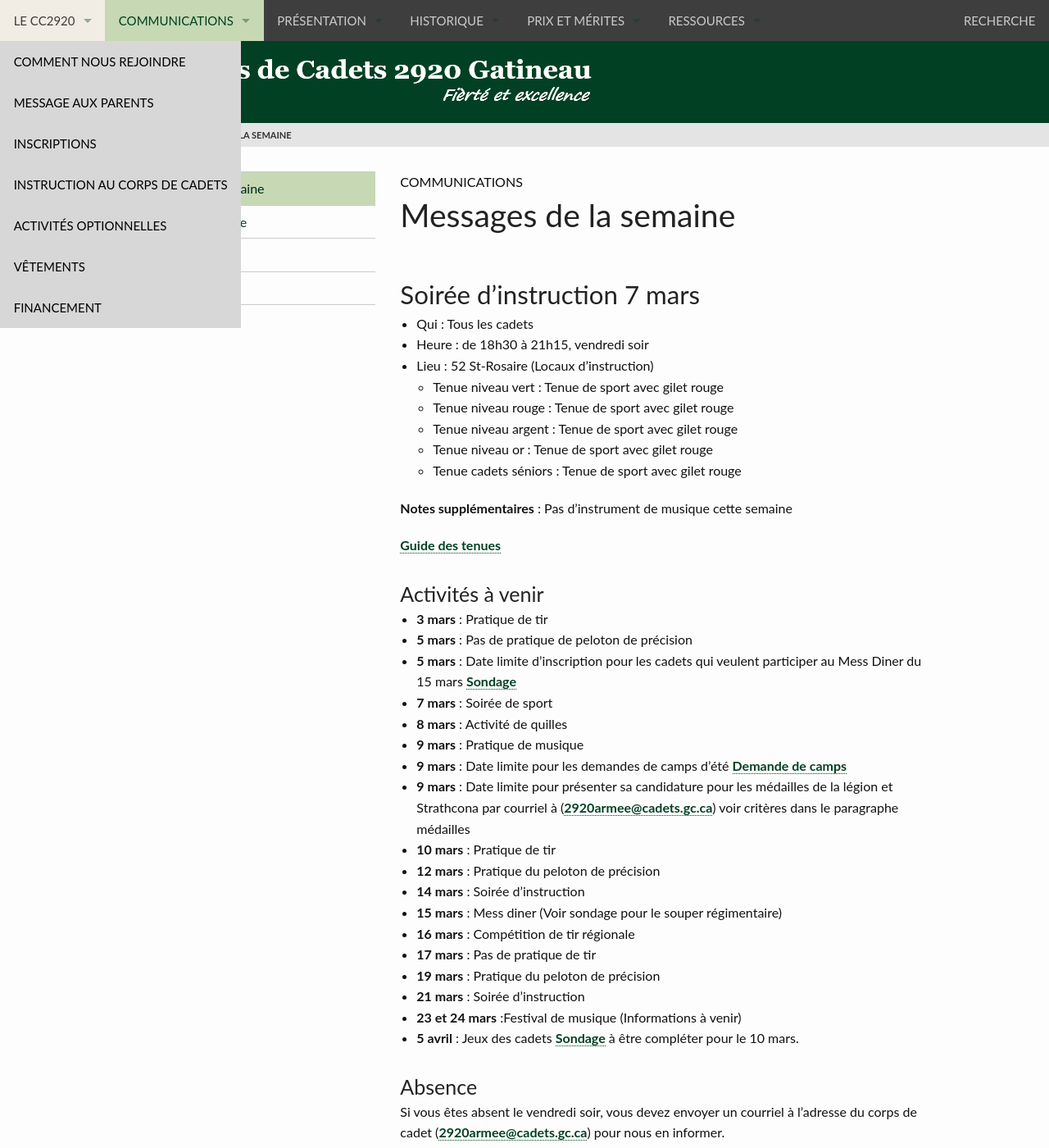
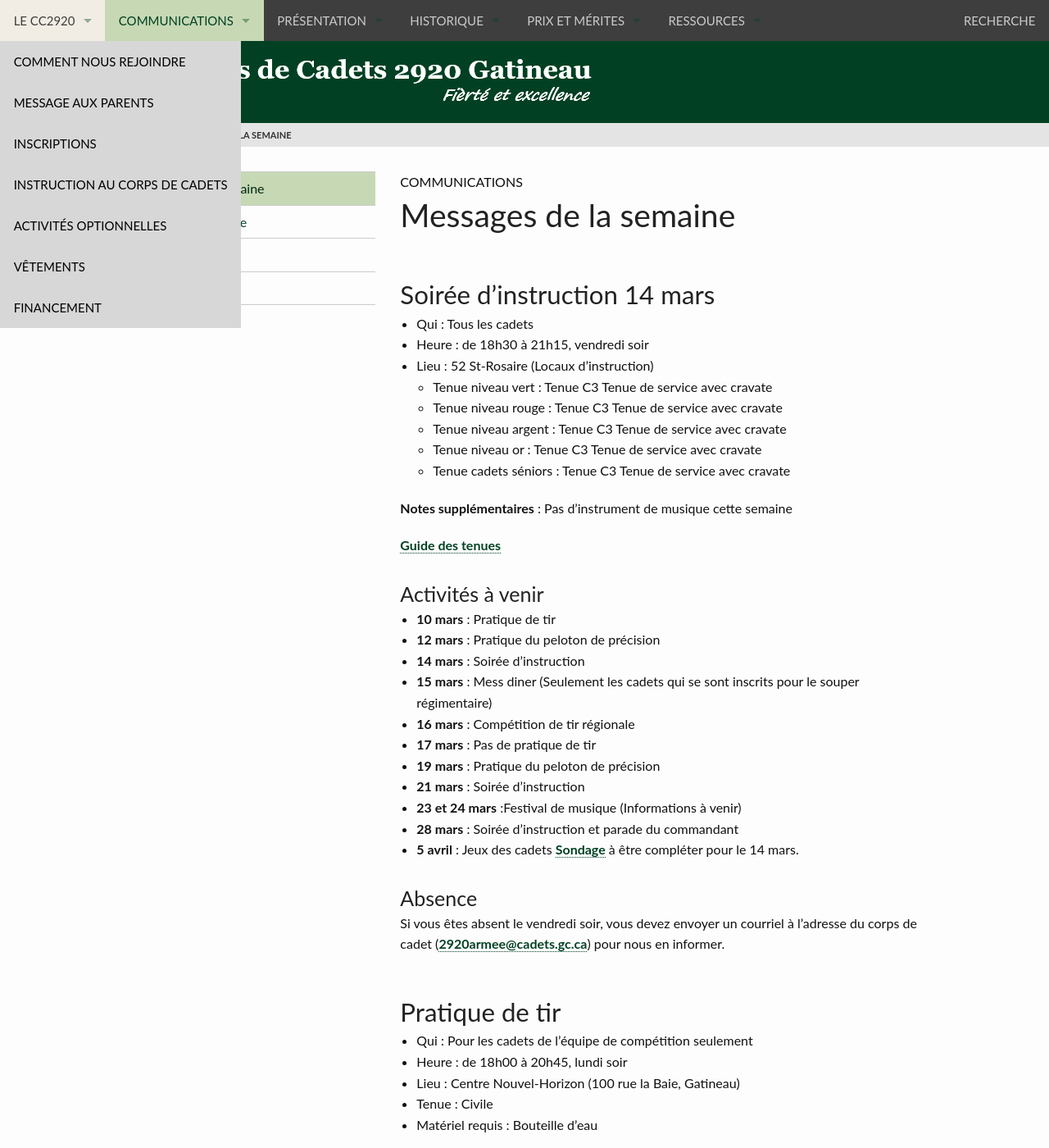
Before and after one commit to CC2920/web, a Jekyll site: the page built from _communications/messages.md, in a window 1280 px wide and 1400 px high. Shown: the whole window at 82% size. Built offline with Jekyll 4.4.1, drawn with Linux system fonts in a browser that asks for light colours; some of the changed text lies outside the part shown.

Commit message:
Message semaine du 9 mars

```diff
--- a/_communications/messages.md
+++ b/_communications/messages.md
@@ -3,15 +3,15 @@ title:  "Messages de la semaine"
 layout: "messages"
 ---
 
-## Soirée d'instruction 7 mars
+## Soirée d'instruction 14 mars
 - Qui : Tous les cadets
 - Heure : de 18h30 à 21h15, vendredi soir
 - Lieu : 52 St-Rosaire (Locaux d'instruction)
-  - Tenue niveau vert : Tenue de sport avec gilet rouge
-  - Tenue niveau rouge : Tenue de sport avec gilet rouge
-  - Tenue niveau argent : Tenue de sport avec gilet rouge
-  - Tenue niveau or : Tenue de sport avec gilet rouge
-  - Tenue cadets séniors : Tenue de sport avec gilet rouge
+  - Tenue niveau vert : Tenue C3 Tenue de service avec cravate
+  - Tenue niveau rouge : Tenue C3 Tenue de service avec cravate
+  - Tenue niveau argent : Tenue C3 Tenue de service avec cravate
+  - Tenue niveau or : Tenue C3 Tenue de service avec cravate
+  - Tenue cadets séniors : Tenue C3 Tenue de service avec cravate
 
 **Notes supplémentaires** : Pas d'instrument de musique cette semaine
 
@@ -20,24 +20,17 @@ layout: "messages"
 
 ### Activités à venir
 
-- **3 mars** : Pratique de tir
-- **5 mars** : Pas de pratique de peloton de précision
-- **5 mars** : Date limite d'inscription pour les cadets qui veulent participer au Mess Diner du 15 mars  [Sondage](https://docs.google.com/forms/d/1XHVc4XWgs0a-lVfZtEMfgEkAiUyZlQwsZ3SPrXcRznI/edit)
-- **7 mars** : Soirée de sport
-- **8 mars** : Activité de quilles
-- **9 mars** : Pratique de musique
-- **9 mars** : Date limite pour les demandes de camps d'été [Demande de camps](https://docs.google.com/forms/d/1KsOK2UG47XV_LoGh8GlfSngCgGIepXypyyOg1XjpaeU/edit#responses)
-- **9 mars** : Date limite pour présenter sa candidature pour les médailles de la légion et Strathcona par courriel à (<2920armee@cadets.gc.ca>)  voir critères dans le paragraphe médailles
 - **10 mars** : Pratique de tir
 - **12 mars** : Pratique du peloton de précision
 - **14 mars** : Soirée d'instruction
-- **15 mars** : Mess diner (Voir sondage pour le souper régimentaire)
+- **15 mars** : Mess diner (Seulement les cadets qui se sont inscrits pour le souper régimentaire)
 - **16 mars** : Compétition de tir régionale
 - **17 mars** : Pas de pratique de tir
 - **19 mars** : Pratique du peloton de précision
 - **21 mars** : Soirée d'instruction
 - **23 et 24 mars** :Festival de musique (Informations à venir)
-- **5 avril** : Jeux des cadets [Sondage](https://docs.google.com/forms/d/1eu_51mcnkSmedVPauJH8Wc7L6uZ121ieHK2hoNXG5oQ/edit) à être compléter pour le 10 mars.
+- **28 mars** : Soirée d'instruction et parade du commandant
+- **5 avril** : Jeux des cadets [Sondage](https://docs.google.com/forms/d/1eu_51mcnkSmedVPauJH8Wc7L6uZ121ieHK2hoNXG5oQ/edit) à être compléter pour le 14 mars.
 
 ### Absence
 
@@ -73,8 +66,7 @@ Si vous êtes absent le vendredi soir, vous devez envoyer un courriel à l'adres
 - Heure : de 17h30 à 21h30
 - Lieu : Salle Jean-Renée Monette
 - Tenue : C2 (Uniforme de parade avec chemise blanche et noeud papillon, sans béret)
-- Sondage : Veuillez compléter le formulaire pour le 5 mars au plus tard : [Inscriptions au souper régimentaire](https://docs.google.com/forms/d/1XHVc4XWgs0a-lVfZtEMfgEkAiUyZlQwsZ3SPrXcRznI/edit)
-- Notes : Aucunes inscriptions ne sera possible après cette date car nous devons réserver les repas
+- Notes : Aucunes nouvelle inscriptions n'est possible car la commande de repas est déjà placê avec le traiteur
 
 ## Compétition de tir
 
@@ -84,24 +76,6 @@ Si vous êtes absent le vendredi soir, vous devez envoyer un courriel à l'adres
 - Tenue : Civil avec le gilet du corps de cadets
 - Information complémentaire : Vous devez apporter votre lunch
 
-## Activité de quilles
-
-- Qui : Pour les cadets du corps de cadets
-- Heure : 18h30 à 21h00
-- Lieu : Salle de quilles Anik (975 Boulevard Saint-Joseph, Gatineau, Quebec J8Z 1W8)
-- Tenue : Civil avec le gilet du corps de cadets
-- Informations complémentaire : Les cadets devront confirmer leur présence vendredi le 7 mars auprès de Monsieur Tremblay-Germain
-
-## Médailles
-
-  - Qui : Les cadets qui répondre aux critères de chacune des médailles
-  - Comment appliquer : Les cadets doivent écrire une lettre pour chacune des médailles sur laquelle ils veulent appliquer
-  - Contenu de la lettre : Nom et prénom du cadet et ils doivent expliquer les raisons pourquoi ils pense qu'ils mérite cette médaille et en quoi ils répondent aux critères (Maximum 2 pages)
-  - Commment soumettre votre lettre :  la lettre doit être envoyé à l'adresse (<2920armee@cadets.gc.ca>) pour 20h00 au plus tard le 9 mars 2025 avec comme sujet le mot MEDAILLES
-## Critères
-  - Médaille Stratcona [Critères](https://drive.google.com/file/d/1jqaLvZBrUMAOGrdMWc7HVBQu9FJscF8z/view?usp=sharing)
-  - Médaille de la légion  [Critères](https://drive.google.com/file/d/1oOVjeyqaeg8Ke999N9Mknblyuys8KSWt/view?usp=sharing)
-
 ## Mess diner
 
 - Qui :  Pour les cadets ayant compléter le sondage
```
Also changed, not shown: other parts of _communications/messages.md (+1 -0 lines).
